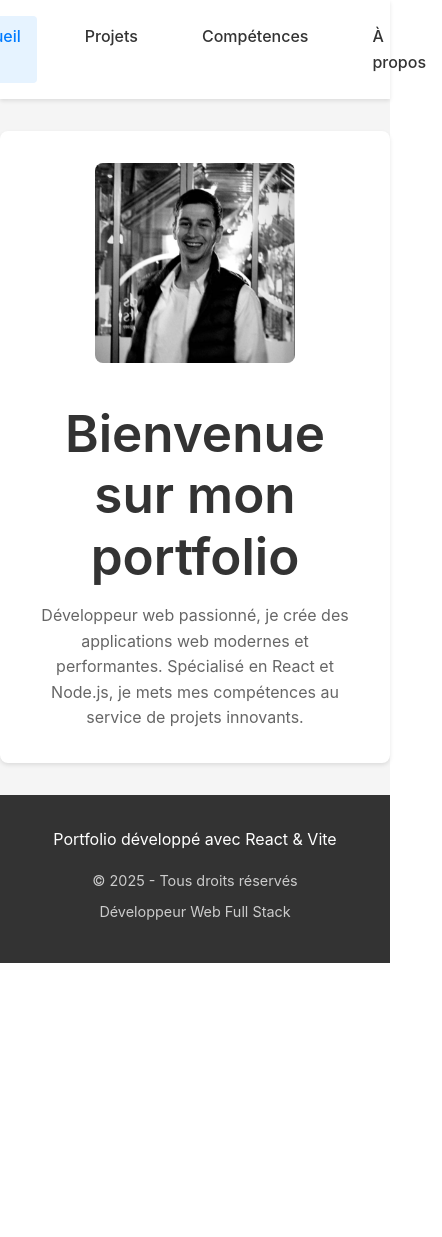
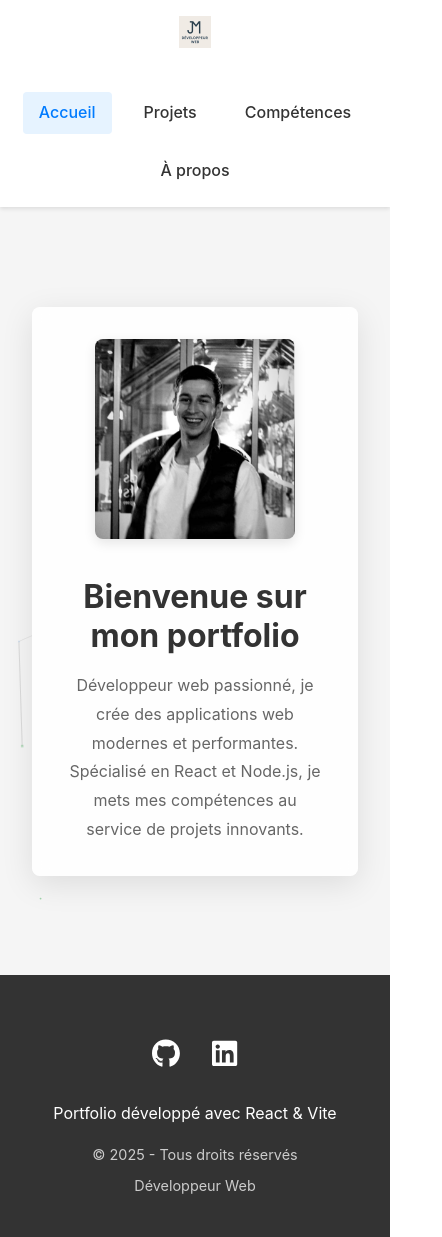
Before and after one commit to Poulidor-Jo/Portfolio-Dev, a React (Vite) app: page / in a window 390 px wide. Shown: the whole page, 442 px wide, since content can reach past the window. Before the commit the page ends 963 px from the top, so only its background shows below. Built offline with nearby package versions, Linux system fonts and the light colour scheme.

Commit message:
add-footer-link

```diff
--- a/package.json
+++ b/package.json
@@ -18,7 +18,10 @@
     "react": "^19.1.0",
     "react-dom": "^19.1.0",
     "react-router-dom": "^7.5.3",
-    "sass": "^1.87.0"
+    "react-tsparticles": "^2.12.2",
+    "sass": "^1.87.0",
+    "tsparticles": "^3.8.1",
+    "tsparticles-slim": "^2.12.0"
   },
   "devDependencies": {
     "@eslint/js": "^9.25.0",
--- a/src/components/Footer/Footer.jsx
+++ b/src/components/Footer/Footer.jsx
@@ -1,3 +1,5 @@
+import { FontAwesomeIcon } from '@fortawesome/react-fontawesome'
+import { faGithub, faLinkedin } from '@fortawesome/free-brands-svg-icons'
 import './Footer.scss'
 
 function Footer() {
@@ -6,12 +8,32 @@ function Footer() {
   return (
     <footer className="footer">
       <div className="footer__content">
+        <div className="footer__social">
+          <a
+            href="https://github.com/Poulidor-Jo"
+            target="_blank"
+            rel="noopener noreferrer"
+            className="footer__social-link"
+            aria-label="GitHub"
+          >
+            <FontAwesomeIcon icon={faGithub} />
+          </a>
+          <a
+            href="https://www.linkedin.com/in/jordan-moret-5359b4236/"
+            target="_blank"
+            rel="noopener noreferrer"
+            className="footer__social-link"
+            aria-label="LinkedIn"
+          >
+            <FontAwesomeIcon icon={faLinkedin} />
+          </a>
+        </div>
         <div className="footer__text">
           <p>Portfolio développé avec React & Vite</p>
         </div>
         <div className="footer__legal">
           <p>© {currentYear} - Tous droits réservés</p>
-          <p>Développeur Web Full Stack</p>
+          <p>Développeur Web</p>
         </div>
       </div>
     </footer>
--- a/src/components/Footer/Footer.scss
+++ b/src/components/Footer/Footer.scss
@@ -16,6 +16,24 @@
     margin-bottom: 1rem;
   }
 
+  &__social {
+    display: flex;
+    justify-content: center;
+    gap: 2rem;
+    margin: 1.5rem 0;
+  }
+
+  &__social-link {
+    color: #fff;
+    font-size: 1.8rem;
+    transition: all 0.3s ease;
+
+    &:hover {
+      color: #007bff;
+      transform: translateY(-3px);
+    }
+  }
+
   &__legal {
     font-size: 0.9rem;
     color: #ccc;
--- a/src/components/Home/Home.jsx
+++ b/src/components/Home/Home.jsx
@@ -1,5 +1,6 @@
 // Import des assets
 import profileImage from '../../assets/images/BFE76322-2A14-4C71-8CBE-39C6FD800BB0.jpeg'
+import ParticlesBackground from './ParticlesBackground'
 
 // Import des styles
 import './Home.scss'
@@ -7,6 +8,7 @@ import './Home.scss'
 function Home() {
   return (
     <div className="home">
+      <ParticlesBackground />
       <section className="about-card">
         <div className="about-card__image">
           <img src={profileImage} alt="Mon portrait" />
--- a/src/components/Home/Home.scss
+++ b/src/components/Home/Home.scss
@@ -3,16 +3,40 @@
   max-width: 1200px;
   margin: 0 auto;
   padding: 0;
+  position: relative;
+  min-height: calc(100vh - 140px); // Hauteur de l'écran moins header/footer
+  display: flex;
+  align-items: center;
+  justify-content: center;
+
+  .particles-background {
+    position: absolute;
+    top: 0;
+    left: 50%;
+    transform: translateX(-50%);
+    width: 100vw;
+    height: 100%;
+    z-index: 0;
+  }
 
   .about-card {
+    position: relative;
+    z-index: 1;
     display: flex;
     gap: 2rem;
-    background-color: #fff;
+    background-color: rgba(255, 255, 255, 0.9);
+    backdrop-filter: blur(8px);
     border-radius: 8px;
-    box-shadow: 0 2px 4px rgba(0, 0, 0, 0.1);
+    box-shadow: 0 8px 32px rgba(0, 0, 0, 0.1);
     max-width: 1400px;
     margin: 0 auto;
     padding: 2rem;
+    transition: transform 0.3s ease, box-shadow 0.3s ease;
+
+    &:hover {
+      transform: translateY(-5px);
+      box-shadow: 0 12px 48px rgba(0, 0, 0, 0.15);
+    }
 
     &__image {
       flex: 0 0 200px;
@@ -22,6 +46,7 @@
         height: 200px;
         object-fit: cover;
         border-radius: 8px;
+        box-shadow: 0 4px 12px rgba(0, 0, 0, 0.1);
       }
     }
 
@@ -31,11 +56,14 @@
       h1 {
         margin-bottom: 1rem;
         color: #333;
+        font-size: 2.5rem;
+        font-weight: 700;
       }
 
       p {
         color: #666;
-        line-height: 1.6;
+        line-height: 1.8;
+        font-size: 1.1rem;
       }
     }
   }
@@ -43,14 +71,27 @@
 
 @media (max-width: 768px) {
   .home {
+    padding: 1rem;
+
     .about-card {
       flex-direction: column;
       align-items: center;
       text-align: center;
+      margin: 2rem 1rem;
 
       &__image {
         margin: 0 auto;
       }
+
+      &__content {
+        h1 {
+          font-size: 2rem;
+        }
+
+        p {
+          font-size: 1rem;
+        }
+      }
     }
   }
 }
--- /dev/null
+++ b/src/components/Home/ParticlesBackground.jsx
@@ -0,0 +1,116 @@
+import { useCallback } from 'react'
+import Particles from 'react-tsparticles'
+import { loadSlim } from 'tsparticles-slim'
+
+const ParticlesBackground = () => {
+  const particlesInit = useCallback(async engine => {
+    await loadSlim(engine)
+  }, [])
+
+  const particlesConfig = {
+    fullScreen: {
+      enable: false,
+      zIndex: 0
+    },
+    particles: {
+      number: {
+        value: 40,
+        density: {
+          enable: true,
+          value_area: 800
+        }
+      },
+      color: {
+        value: ["#007bff", "#6c757d", "#17a2b8", "#28a745"]
+      },
+      shape: {
+        type: ["circle", "triangle", "square"],
+      },
+      opacity: {
+        value: 0.6,
+        random: true,
+        animation: {
+          enable: true,
+          speed: 1,
+          minimumValue: 0.1,
+          sync: false
+        }
+      },
+      size: {
+        value: 4,
+        random: true,
+        animation: {
+          enable: true,
+          speed: 2,
+          minimumValue: 0.5,
+          sync: false
+        }
+      },
+      links: {
+        enable: true,
+        distance: 150,
+        color: "#808080",
+        opacity: 0.4,
+        width: 1
+      },
+      move: {
+        enable: true,
+        speed: 2,
+        direction: "none",
+        random: true,
+        straight: false,
+        outModes: {
+          default: "bounce"
+        },
+        attract: {
+          enable: true,
+          rotateX: 600,
+          rotateY: 1200
+        }
+      }
+    },
+    interactivity: {
+      detect_on: "canvas",
+      events: {
+        onHover: {
+          enable: true,
+          mode: ["grab", "bubble"]
+        },
+        onClick: {
+          enable: true,
+          mode: "push"
+        },
+        resize: true
+      },
+      modes: {
+        grab: {
+          distance: 180,
+          links: {
+            opacity: 0.8
+          }
+        },
+        bubble: {
+          distance: 200,
+          size: 12,
+          duration: 2,
+          opacity: 0.8
+        },
+        push: {
+          particles_nb: 3
+        }
+      }
+    },
+    retina_detect: true
+  }
+
+  return (
+    <Particles
+      id="tsparticles"
+      init={particlesInit}
+      options={particlesConfig}
+      className="particles-background"
+    />
+  )
+}
+
+export default ParticlesBackground
--- a/src/components/Layout/Header.jsx
+++ b/src/components/Layout/Header.jsx
@@ -1,15 +1,21 @@
 import { NavLink } from 'react-router-dom'
+import logo from '../../assets/images/Logo.png'
 import './Header.scss'
 
 function Header() {
   return (
     <header className="header">
+      <div className="header__container">
+        <div className="header__logo">
+          <img src={logo} alt="Logo professionnel" />
+        </div>
         <nav className="nav">
           <NavLink to="/" className="nav-link">Accueil</NavLink>
           <NavLink to="/projets" className="nav-link">Projets</NavLink>
           <NavLink to="/competences" className="nav-link">Compétences</NavLink>
           <NavLink to="/a-propos" className="nav-link">À propos</NavLink>
         </nav>
+      </div>
     </header>
   )
 }
--- a/src/components/Layout/Header.scss
+++ b/src/components/Layout/Header.scss
@@ -2,15 +2,32 @@
   width: 100%;
   background-color: #fff;
   box-shadow: 0 2px 4px rgba(0, 0, 0, 0.1);
-  padding: 1rem 0;
+
+  &__container {
+    max-width: 1400px;
+    margin: 0 auto;
+    padding: 0 2rem;
+    display: flex;
+    justify-content: space-between;
+    align-items: center;
+    height: 80px; // Hauteur fixe pour le header
+  }
+
+  &__logo {
+    height: 100%;
+
+
+    img {
+      height: 100%;
+      width: auto;
+      object-fit: contain;
+    }
+  }
 
   .nav {
-    max-width: 1400px;
-    margin: 0 auto;
     display: flex;
-    justify-content: center;
     gap: 2rem;
-    padding: 0 2rem;
+
 
     .nav-link {
       text-decoration: none;
@@ -31,3 +48,31 @@
     }
   }
 }
+
+@media (max-width: 768px) {
+  .header {
+    &__container {
+      height: auto;
+      flex-direction: column;
+      gap: 1rem;
+      padding: 1rem;
+    }
+
+    &__logo {
+      height: 60px;
+      padding: 0;
+      margin-right: 0;
+
+      img {
+        height: 32px;
+      }
+    }
+
+    .nav {
+      gap: 1rem;
+      flex-wrap: wrap;
+      justify-content: center;
+      margin-left: 0;
+    }
+  }
+}
```
Also changed, not shown: src/assets/images/Logo.png (added), 1 other file (tests, documents, lock files or other folders). Lines whose indentation alone changed are shown as unchanged.
